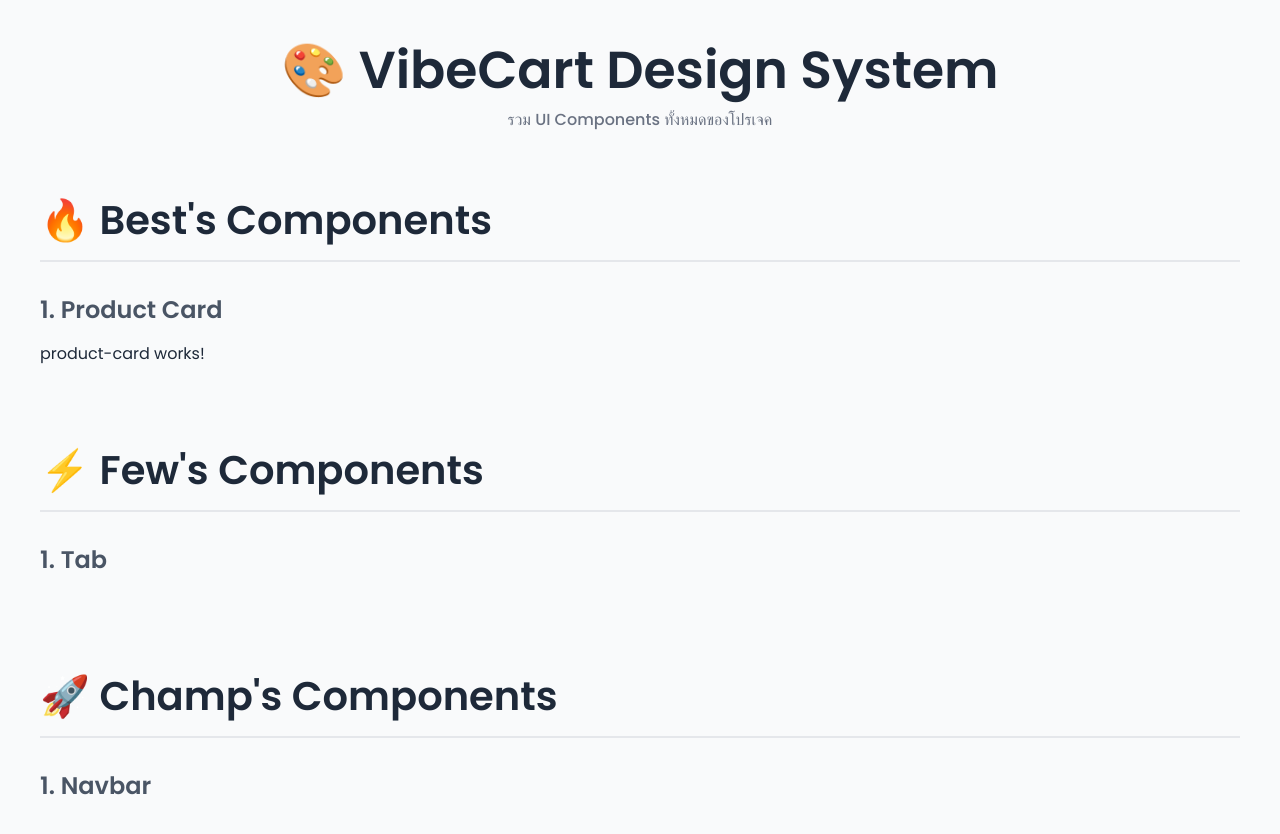
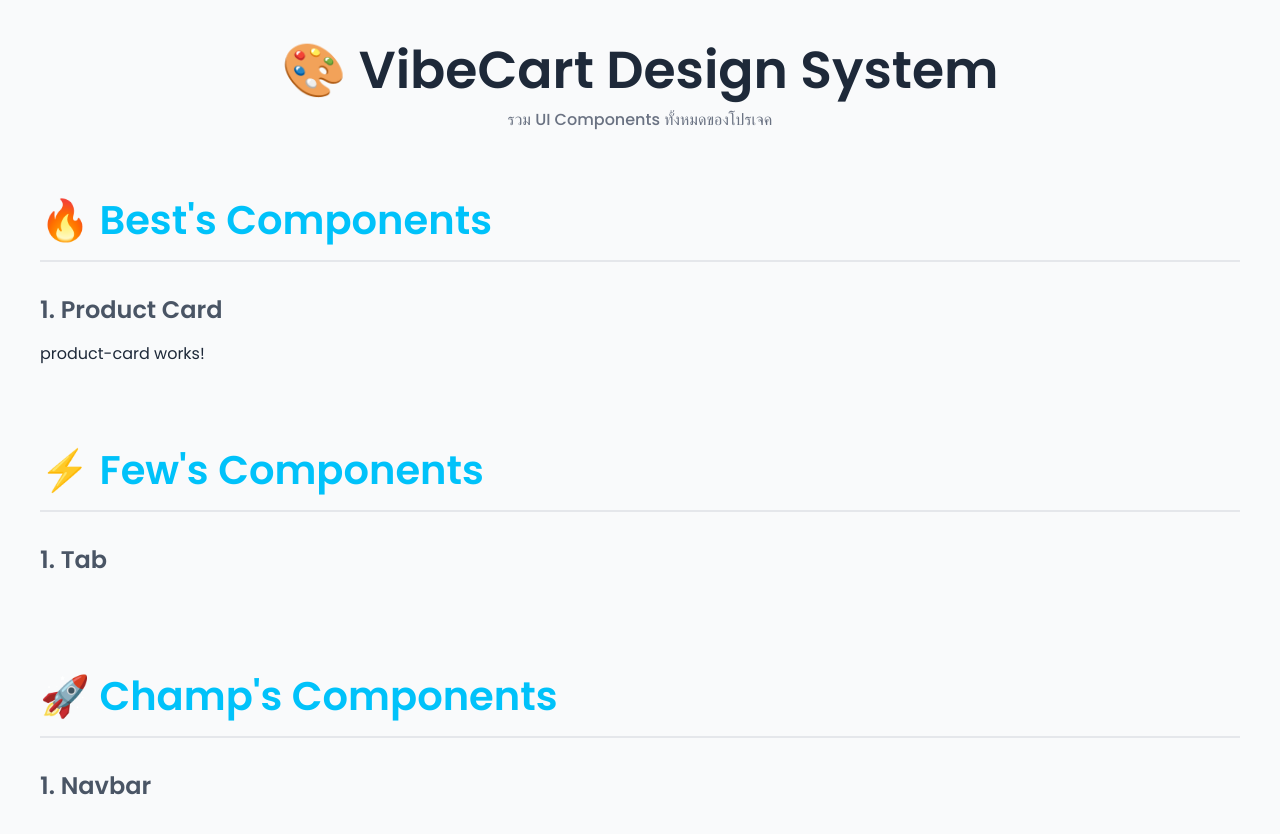
Before and after one commit to bzforest/vibecart-client, an Angular app: page / in a window 1280 px wide. Shown: the top 834 px of the page. Built offline with nearby package versions, Linux system fonts and the light colour scheme.

Commit message:
refactor(styles): rename brand color variables for consistency

```diff
--- a/src/styles.css
+++ b/src/styles.css
@@ -6,13 +6,13 @@
   --font-poppins: 'Poppins', sans-serif;
 
   /* คู่สีหลัก */
-  --brand-primary: #005fea;
-  --brand-secondary: #00c2fa;
-  --brand-green: #00a372;
-  --brand-red: #e5364b;
+  --color-brand-primary: #005fea;
+  --color-brand-secondary: #00c2fa;
+  --color-brand-green: #00a372;
+  --color-brand-red: #e5364b;
 
   /* Gradient สำเร็จรูป */
-  --background-image-brand-gradient: linear-gradient(to right, var(--brand-secondary), var(--brand-primary));
+  --background-image-brand-gradient: linear-gradient(to right, var(--color-brand-secondary), var(--color-brand-primary));
 }
 
 /* 3. เซ็ตค่าเริ่มต้นของทั้งเว็บ */
```
